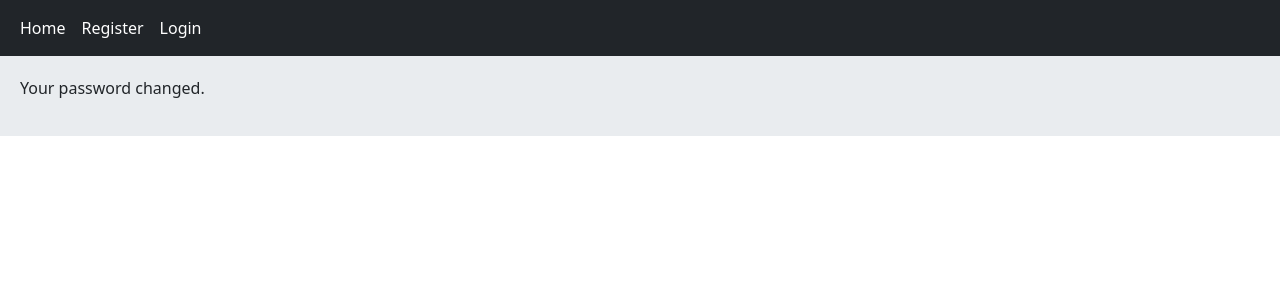
After one commit to MohadeseShafiee/Django, a Django app: page /account/confirm/complete/ in a window 1280 px wide. The commit adds this page. Shown: the top 300 px of the page. Run offline with Django 5.2, Linux system fonts and the light colour scheme.

Commit message:
reset email and password

```diff
--- /dev/null
+++ b/social/A/account/templates/account/password_reset_complete.html
@@ -0,0 +1,7 @@
+{% extends 'base.html' %}
+
+{% block content %}
+
+    <p>Your password changed.</p>
+
+{% endblock %}
--- a/social/A/account/templates/account/password_reset_email.html
+++ b/social/A/account/templates/account/password_reset_email.html
@@ -1,2 +1,2 @@
 Someone asked for password reset for email {{ email }}. Follow the link below:
-{{ protocol }}://{{ domain }}{% url 'password_reset_confirm' uidb64=uid token=token %}
+{{ protocol }}://{{ domain }}{% url 'account:password_reset_confirm' uidb64=uid token=token %}
--- a/social/A/account/urls.py
+++ b/social/A/account/urls.py
@@ -9,4 +9,8 @@ urlpatterns =[
     path('logout/', views.UserLogoutView.as_view(), name='user_logout'),
     path('profile/<int:user_id>/', views.UserProfileView.as_view(), name='user_profile'),
     path('reset/', views.UserPasswordResetView.as_view(), name='reset_password'),
+    path('reset/done/', views.UserPasswordReseDonetView.as_view(), name='password_reset_done' ),
+    path('confirm/<uidb64>/<token>/', views.UserPasswordResetConfirmView.as_view(), name='password_reset_confirm'),
+    path('confirm/complete/', views.UserPasswordResetCompleteView.as_view(), name='password_reset_complete'),
+
 ]
--- a/social/A/account/views.py
+++ b/social/A/account/views.py
@@ -85,3 +85,21 @@ class UserPasswordResetView(auth_views.PasswordResetView):
     template_name = 'account/password_reset_form.html'
     success_url = reverse_lazy('account:password_reset_done')
     email_template_name = 'account/password_reset_email.html'
+
+
+
+
+class UserPasswordReseDonetView(auth_views.PasswordResetDoneView):
+    template_name = 'account/password_reset_done.html'
+
+
+
+
+class UserPasswordResetConfirmView(auth_views.PasswordResetConfirmView):
+    template_name = 'account/password_reset_conrirm.html'
+    success_url = reverse_lazy('account:password_reset_complete')
+
+
+
+class UserPasswordResetCompleteView(auth_views.PasswordResetCompleteView):
+    template_name = 'account/password_reset_complete.html'
--- a/social/A/home/urls.py
+++ b/social/A/home/urls.py
@@ -9,5 +9,4 @@ urlpatterns = [
     path('post/delete/<int:post_id>/', views.PostDeleteView.as_view(), name='post_delete'),
     path('post/update/<int:post_id>/', views.PostUpdateView.as_view(), name='post_update'),
     path('post/create/', views.PostCreateView.as_view(), name='post_create'),
-    path(),
 ]
```
Also changed, not shown: social/A/account/templates/account/password_reset_confirm.html (added, +15 -0 lines), social/A/account/templates/account/password_reset_done.html (added, +7 -0 lines), social/A/db.sqlite3.
